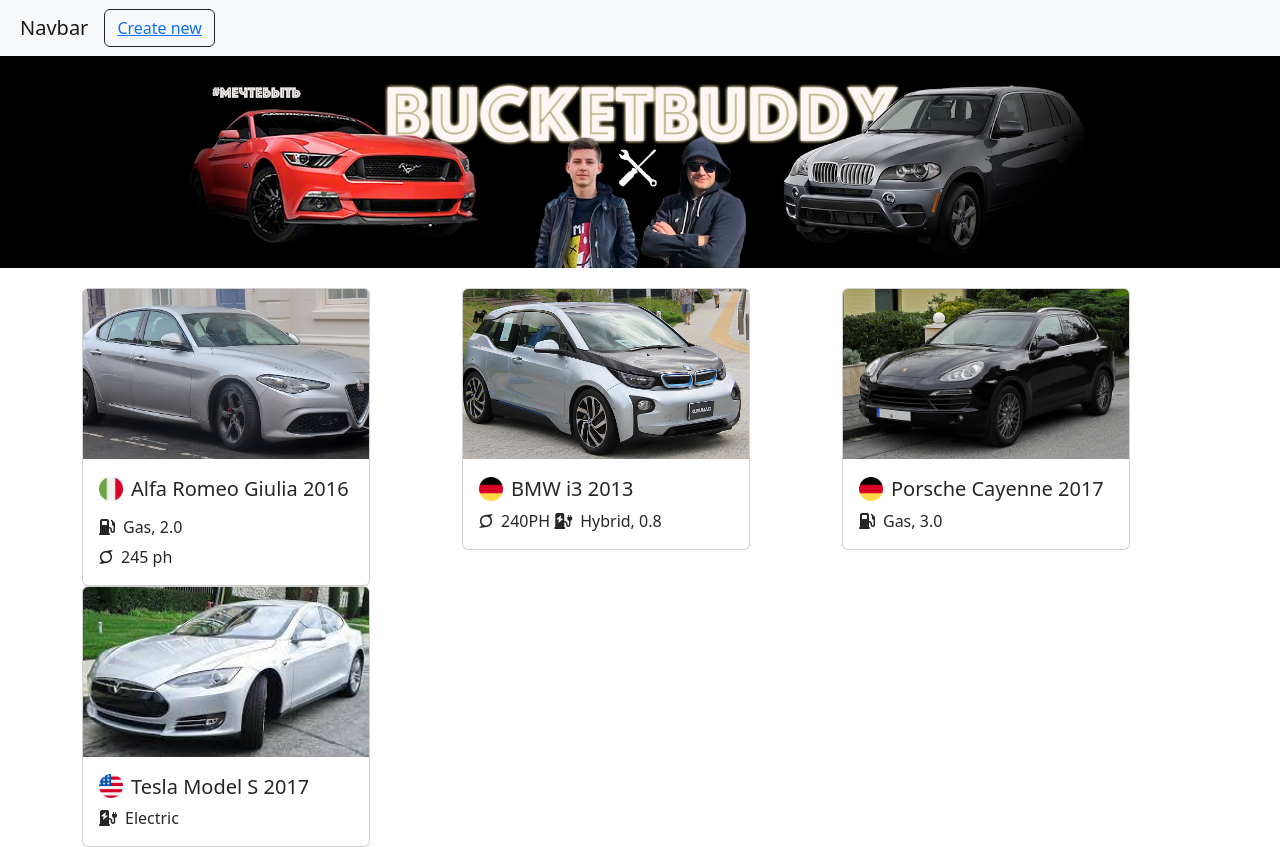
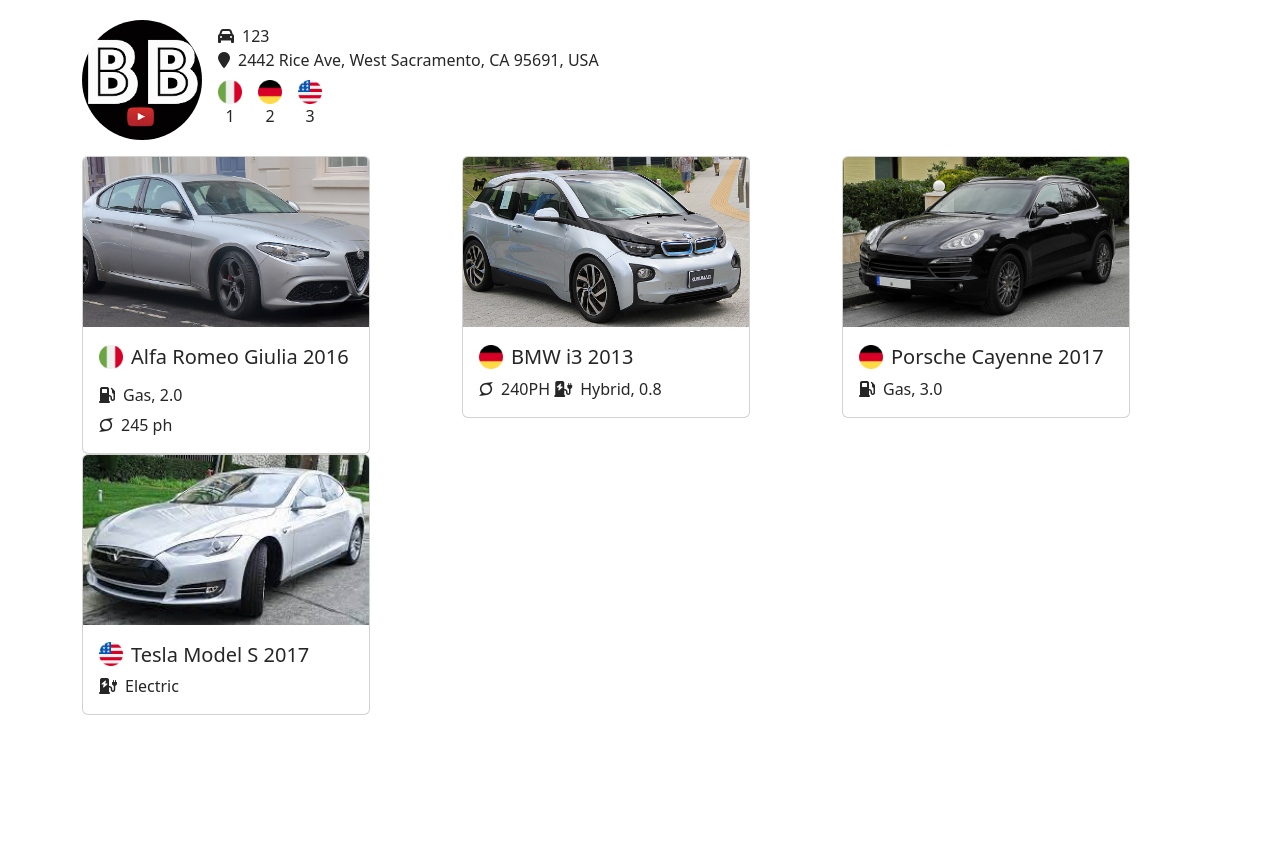
Before and after one commit to stas-dubina/piecars, a plain HTML site: page index.html in a window 1280 px wide. After the commit the page ends 800 px from the top, so only its background shows below. Drawn offline with nearby package versions, Linux system fonts and the light colour scheme.

Commit message:
update header

```diff
--- a/index.html
+++ b/index.html
@@ -1,5 +1,6 @@
 <!doctype html>
 <html lang="ru">
+
 <head>
   <meta charset="UTF-8">
   <meta name="viewport" content="width=device-width, initial-scale=1">
@@ -11,29 +12,45 @@
   .navbar {
     padding-left: 20px;
   }
+
   .pl-0 {
     padding-left: 0px !important;
     padding-right: 0px !important;
   }
+
   .pt-1 {
     padding-top: 20px !important;
   }
+
   .country-icon {
     width: 24px !important;
     height: 24px !important;
     margin-right: 8px;
   }
+
+  .country-icon-header {
+    width: 24px !important;
+    height: 24px !important;
+  }
+
   .car-parts {
     width: 24px !important;
     height: 24px !important;
     margin-right: 8px;
   }
+
   .pl-1 {
     padding-left: 8px !important;
   }
+
+  .pl-2 {
+    padding-left: 16px !important;
+  }
+
   body {
     color: #262626;
   }
+
   .card-text-item-text {
     padding-left: 8px !important;
   }
@@ -50,30 +67,61 @@
     height: 170px !important;
     object-fit: cover;
   }
+
   .btn {
     float: right;
   }
+
+  .round {
+    border-radius: 100px;
+    width: 120px;
+    height: 120px;
+  }
+
+  .header-car-block {
+    padding: 8px;
+  }
+  .header-car-block-first {
+    padding: 8px 8px 8px 0px;
+  }
+  .row-content {
+    margin-top: 16px;
+  }
 </style>
+
 <body>
-  <nav class="navbar navbar-expand-lg navbar-light bg-light">
-    <a class="navbar-brand" href="#">Navbar</a>
-    <button type="button" class="btn btn-outline-dark"><a href="create.html">Create new</a></button>
-  </nav>
-  <div class="container-fluid pl-0">
-    <div class="row">
-      <!-- header baner -->
-      <div class="col">
-        <img class="img-fluid" src="image/channels4_banner.jpg"/>
+  <div class="container pt-1">
+    <div class="d-flex flex-row">
+      <div>
+        <img class="round" src="image/avatar-bb.jpg" />
+      </div>
+      <div class="d-flex flex-column pl-2 justify-content-center">
+        <div><i class="fa-solid fa-car"></i><span class="pl-1">123</span></div>
+        <div><i class="fa-solid fa-location-pin"></i><span class="pl-1">2442 Rice Ave, West Sacramento, CA 95691,
+            USA</span></div>
+        <div class="d-flex flex-row">
+          <div class="d-flex flex-column align-items-center header-car-block-first">
+            <img class="country-icon-header" src="image/flags/italy.png" />
+            <div>1</div>
+          </div>
+          <div class="d-flex flex-column align-items-center header-car-block">
+            <img class="country-icon-header" src="image/flags/germany.png" />
+            <div>2</div>
+          </div>
+          <div class="d-flex flex-column align-items-center header-car-block">
+            <img class="country-icon-header" src="image/flags/usa.png" />
+            <div>3</div>
           </div>
         </div>
       </div>
-  <div class="container pt-1">
-    <div class="row">
+    </div>
+    <div class="row row-content">
       <div class="col">
         <div class="card" style="width: 18rem;">
           <img class="card-img-top" src="image/cars/alfa-romeo-giulia.jpg" alt="Card image cap">
           <div class="card-body">
-            <h5 class="card-title"><img class="country-icon" src="image/flags/italy.png"/><span class="align-middle">Alfa Romeo Giulia 2016</span></h5>
+            <h5 class="card-title"><img class="country-icon" src="image/flags/italy.png" /><span
+                class="align-middle">Alfa Romeo Giulia 2016</span></h5>
             <ul class="list-unstyled">
               <li class="card-text-item-list">
                 <i class="fa-solid fa-gas-pump"></i><span class="card-text-item-text">Gas, 2.0</span>
@@ -89,7 +137,8 @@
         <div class="card" style="width: 18rem;">
           <img class="card-img-top" src="image/cars/i3.jpg" alt="Card image cap">
           <div class="card-body">
-            <h5 class="card-title"><img class="country-icon" src="image/flags/germany.png"/><span class="align-middle">BMW i3 2013</span></h5>
+            <h5 class="card-title"><img class="country-icon" src="image/flags/germany.png" /><span
+                class="align-middle">BMW i3 2013</span></h5>
             <p class="card-text">
               <i class="fa-brands fa-superpowers"></i><span class="pl-1">240PH</span>
               <i class="fa-solid fa-charging-station"></i><span class="pl-1">Hybrid, 0.8</span>
@@ -102,7 +151,8 @@
         <div class="card" style="width: 18rem;">
           <img class="card-img-top" src="image/cars/cayenne.jpg" alt="Card image cap">
           <div class="card-body">
-            <h5 class="card-title"><img class="country-icon" src="image/flags/germany.png"/><span class="align-middle">Porsche Cayenne 2017</span></h5>
+            <h5 class="card-title"><img class="country-icon" src="image/flags/germany.png" /><span
+                class="align-middle">Porsche Cayenne 2017</span></h5>
             <p class="card-text"><i class="fa-solid fa-gas-pump"></i><span class="pl-1">Gas, 3.0</span></p>
           </div>
         </div>
@@ -111,7 +161,8 @@
         <div class="card" style="width: 18rem;">
           <img class="card-img-top" src="image/cars/tesla.jpg" alt="Card image cap">
           <div class="card-body">
-            <h5 class="card-title"><img class="country-icon" src="image/flags/usa.png"/><span class="align-middle">Tesla Model S 2017</span></h5>
+            <h5 class="card-title"><img class="country-icon" src="image/flags/usa.png" /><span
+                class="align-middle">Tesla Model S 2017</span></h5>
             <p class="card-text"><i class="fa-solid fa-charging-station"></i><span class="pl-1">Electric</span></p>
           </div>
         </div>
```
Also changed, not shown: image/avatar-bb.jpg (added), image/avatar.jpg (added). Lines whose indentation alone changed are shown as unchanged.
